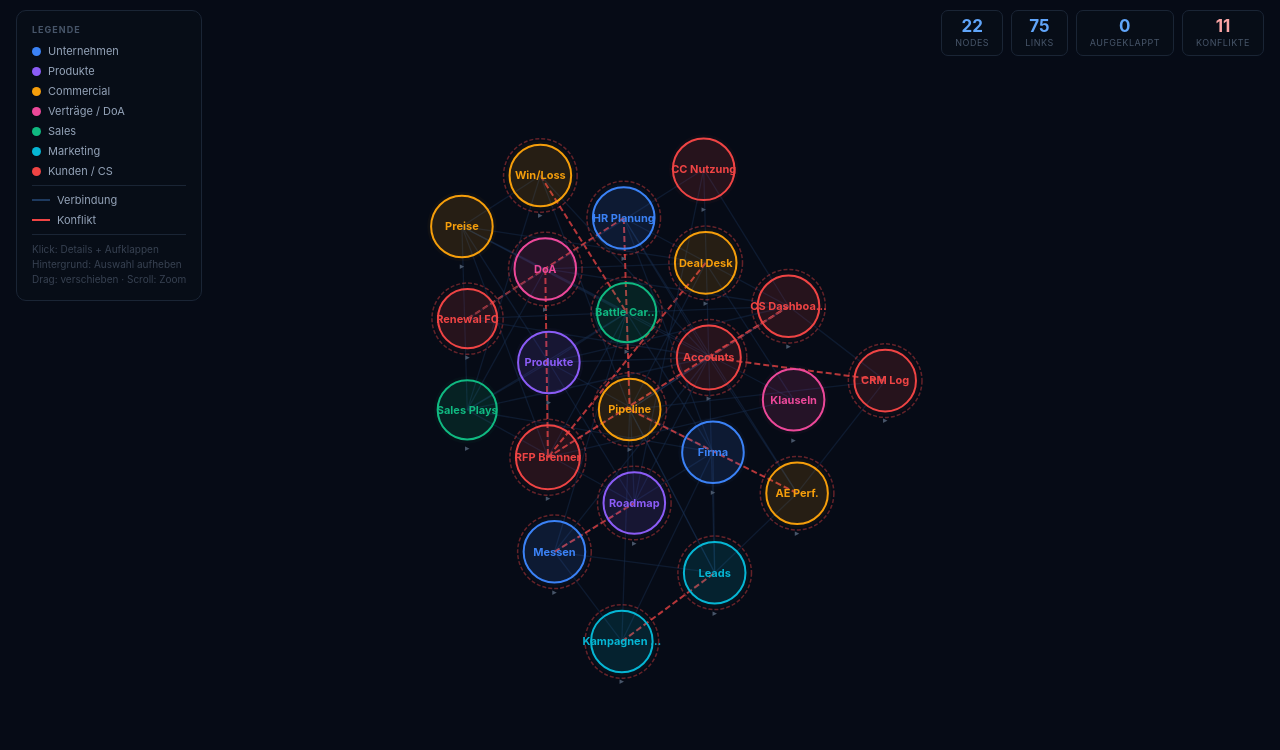
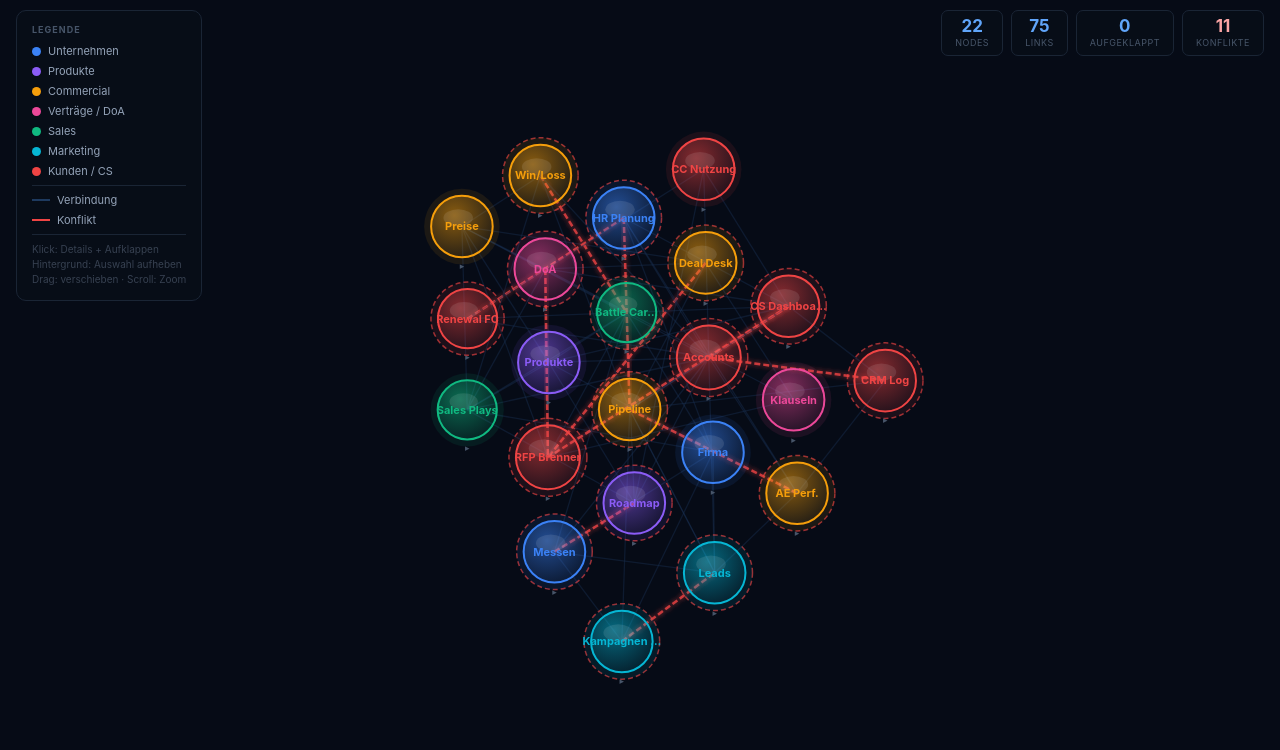
Before and after one commit to rm-square/demo, a Flask app: page /graph in a window 1280 px wide. Shown: the part 50-800 px from the top of the page. Run offline with Flask 3, Linux system fonts and the light colour scheme.

Commit message:
feat: modernize knowledge graph node visuals
- Radial gradient fill (off-center highlight, depth instead of flat)
- Inner gloss ellipse (soft top-left reflection per node)
- Enlarged glow aura per node color
- Pulsing CSS animation on conflict-ring nodes
- Selection glow filter (color-matched, per node color)
- Conflict edge glow filter + slightly heavier stroke

Co-Authored-By: Claude Sonnet 4.6 <noreply@anthropic.com>

```diff
--- a/templates/graph.html
+++ b/templates/graph.html
@@ -126,6 +126,12 @@ svg { width: 100%; height: 100%; }
 }
 .dp-expand-btn:hover { background: #132038; }
 .dp-spacer { height: 20px; }
+
+@keyframes pulse-ring {
+  0%, 100% { stroke-opacity: 0.2; }
+  50% { stroke-opacity: 0.65; }
+}
+.conflict-ring.has-conflict { animation: pulse-ring 2.6s ease-in-out infinite; }
 </style>
 </head>
 <body>
@@ -495,6 +501,30 @@ let simLinks = [...PARENT_LINKS.map(l => ({...l}))];
 // ═══════════════════════════════════════════════════════
 const W = window.innerWidth, H = window.innerHeight - 50;
 const svg = d3.select("#graph").attr("width", W).attr("height", H);
+
+// ─── SVG defs: radial gradients + glow filters ──────────
+const defs = svg.append("defs");
+[...new Set([...PARENTS, ...CHILDREN].map(n => n.color))].forEach(color => {
+  const cid = color.replace('#', '');
+  const grad = defs.append("radialGradient")
+    .attr("id", `grad-${cid}`).attr("cx", "38%").attr("cy", "32%").attr("r", "68%");
+  grad.append("stop").attr("offset", "0%").attr("stop-color", color).attr("stop-opacity", 0.5);
+  grad.append("stop").attr("offset", "100%").attr("stop-color", color).attr("stop-opacity", 0.07);
+
+  const sf = defs.append("filter").attr("id", `sel-glow-${cid}`)
+    .attr("x", "-60%").attr("y", "-60%").attr("width", "220%").attr("height", "220%");
+  sf.append("feGaussianBlur").attr("in", "SourceGraphic").attr("stdDeviation", "6").attr("result", "blur");
+  const sm = sf.append("feMerge");
+  sm.append("feMergeNode").attr("in", "blur");
+  sm.append("feMergeNode").attr("in", "SourceGraphic");
+});
+const cf = defs.append("filter").attr("id", "conflict-glow")
+  .attr("x", "-30%").attr("y", "-80%").attr("width", "160%").attr("height", "260%");
+cf.append("feGaussianBlur").attr("in", "SourceGraphic").attr("stdDeviation", "2.5").attr("result", "blur");
+const cm = cf.append("feMerge");
+cm.append("feMergeNode").attr("in", "blur");
+cm.append("feMergeNode").attr("in", "SourceGraphic");
+
 const g = svg.append("g");
 const gLinks = g.append("g").attr("class", "links");
 const gNodes = g.append("g").attr("class", "nodes");
@@ -535,9 +565,10 @@ function updateGraph() {
     enter => enter.append("line")
       .attr("class", d => ["link", d.type === 'child' ? "child-link" : ""].join(" "))
       .attr("stroke", d => d.conflict ? "#ef4444" : d.type === 'child' ? "#1e2e45" : "#1a3050")
-      .attr("stroke-width", d => d.conflict ? 2 : d.type === 'child' ? 1 : 1.3)
-      .attr("stroke-opacity", d => d.conflict ? 0.75 : d.type === 'child' ? 0.4 : 0.45)
+      .attr("stroke-width", d => d.conflict ? 2.5 : d.type === 'child' ? 1 : 1.3)
+      .attr("stroke-opacity", d => d.conflict ? 0.8 : d.type === 'child' ? 0.4 : 0.45)
       .attr("stroke-dasharray", d => d.conflict ? "6,3" : null)
+      .attr("filter", d => d.conflict ? "url(#conflict-glow)" : null)
       .on("mouseenter", (e, d) => {
         if (!d.conflict) return;
         const et = document.getElementById("ett");
@@ -572,39 +603,51 @@ function updateGraph() {
           .on("mousemove", (e) => posTooltip(document.getElementById("tt"), e))
           .on("mouseleave", () => document.getElementById("tt").classList.remove("vis"));
 
-        // Conflict ring
-        ng.append("circle").attr("class", "conflict-ring")
+        // Conflict ring (pulsing for nodes with conflicts)
+        ng.append("circle").attr("class", d => {
+            const hc = [...PARENT_LINKS, ...CROSS_LINKS].some(l => l.conflict && (l.source === d.id || l.target === d.id));
+            return hc ? "conflict-ring has-conflict" : "conflict-ring";
+          })
           .attr("r", d => {
-            const hasConflict = [...PARENT_LINKS, ...CROSS_LINKS].some(l => l.conflict && (l.source === d.id || l.target === d.id));
-            return hasConflict ? nodeRadius(d) + 6 : 0;
+            const hc = [...PARENT_LINKS, ...CROSS_LINKS].some(l => l.conflict && (l.source === d.id || l.target === d.id));
+            return hc ? nodeRadius(d) + 7 : 0;
           })
           .attr("fill", "none")
           .attr("stroke", "#ef4444")
           .attr("stroke-width", 1.5)
-          .attr("stroke-dasharray", "4,2")
-          .attr("stroke-opacity", 0.4);
+          .attr("stroke-dasharray", "5,3")
+          .attr("stroke-opacity", 0.25);
 
         // Selection ring (hidden by default)
         ng.append("circle").attr("class", "sel-ring")
-          .attr("r", d => nodeRadius(d) + 9)
+          .attr("r", d => nodeRadius(d) + 10)
           .attr("fill", "none")
           .attr("stroke", d => d.color)
           .attr("stroke-width", 2)
-          .attr("stroke-opacity", 0.6)
+          .attr("stroke-opacity", 0.7)
           .attr("opacity", 0);
 
-        // Glow
+        // Glow aura
         ng.append("circle").attr("class", "glow")
-          .attr("r", d => nodeRadius(d) + 4)
-          .attr("fill", d => d.color + "08")
+          .attr("r", d => nodeRadius(d) + 7)
+          .attr("fill", d => d.color + "18")
           .attr("stroke", "none");
 
-        // Main circle
+        // Main circle — gradient fill
         ng.append("circle").attr("class", "main")
           .attr("r", nodeRadius)
-          .attr("fill", d => d.color + "1a")
+          .attr("fill", d => `url(#grad-${d.color.replace('#', '')})`)
           .attr("stroke", d => d.color)
           .attr("stroke-width", d => parentIds.has(d.id) ? 2 : 1.5);
+
+        // Inner highlight (glossy top-left reflection)
+        ng.append("ellipse").attr("class", "inner-highlight")
+          .attr("rx", d => nodeRadius(d) * 0.48)
+          .attr("ry", d => nodeRadius(d) * 0.28)
+          .attr("cx", d => -nodeRadius(d) * 0.12)
+          .attr("cy", d => -nodeRadius(d) * 0.28)
+          .attr("fill", "white").attr("fill-opacity", 0.1)
+          .attr("pointer-events", "none");
 
         // Label
         ng.append("text")
@@ -716,7 +759,7 @@ function selectNode(d) {
 
 function deselectNode() {
   selectedNodeId = null;
-  gNodes.selectAll("g.node").classed("dimmed", false).classed("selected", false);
+  gNodes.selectAll("g.node").classed("dimmed", false).classed("selected", false).attr("filter", null);
   gLinks.selectAll("line").classed("dimmed", false);
   document.getElementById("detail-panel").classList.remove("visible");
   document.getElementById("stats-bar").classList.remove("panel-open");
@@ -734,7 +777,8 @@ function applyHighlight(nodeId) {
 
   gNodes.selectAll("g.node")
     .classed("dimmed", d => !connected.has(d.id))
-    .classed("selected", d => d.id === nodeId);
+    .classed("selected", d => d.id === nodeId)
+    .attr("filter", d => d.id === nodeId ? `url(#sel-glow-${d.color.replace('#','')})` : null);
 
   gLinks.selectAll("line").classed("dimmed", l => {
     const s = typeof l.source === 'object' ? l.source.id : l.source;
```
